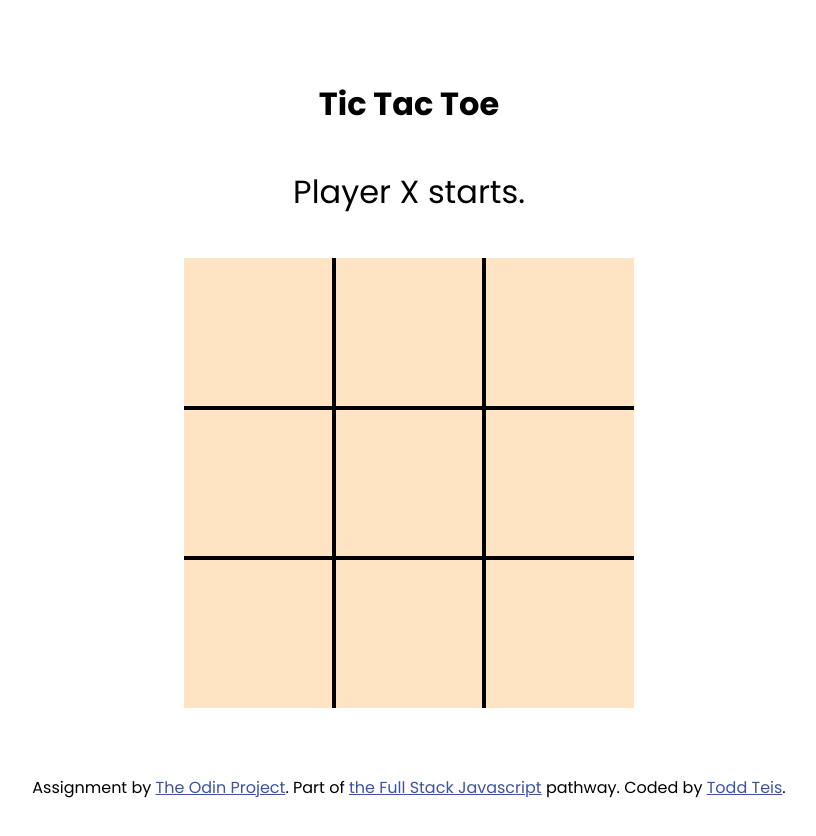
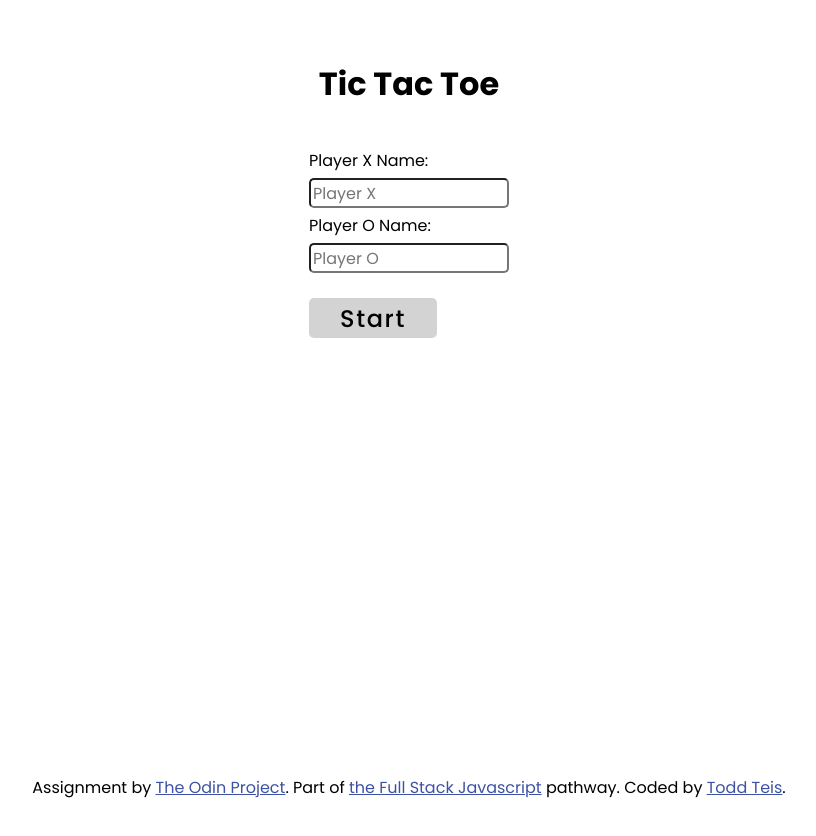
Before and after one commit to toddteis/Tic-Tac-Toe, a website: page index.html in a window 1280 px wide. Shown: the whole page, without its empty margins (231-1047 px from the left). Before the commit the page ends 800 px from the top, so only its background shows below. Drawn offline with Linux system fonts and the light colour scheme.

Commit message:
Styled pre-game section.

```diff
--- a/index.html
+++ b/index.html
@@ -12,7 +12,18 @@
 <body>
     <main>
         <h1>Tic Tac Toe</h1>
-        <section class="game">
+        <section class="pre-game">
+            <div class="pre-game-inner">
+                <label for="player-x">Player X Name:</label>
+                <input type="text" id="player-x" name="player-x" placeholder="Player X" required>
+                <p class="player-x-error"></p>
+                <label for="player-o">Player O Name:</label>
+                <input type="text" id="player-o" name="player-o" placeholder="Player O" required>
+                <p class="player-x-error"></p>
+                <button>Start</button>
+            </div>
+        </section>
+        <section class="game hidden">
             <div class="player-msg">
                 <p class="message" id="message">Player X starts.</p>
                 <p class="error-msg hidden" id="error">Error: invalid selection</p>
--- a/styles.css
+++ b/styles.css
@@ -22,7 +22,12 @@ html {
 
 h1 {
     text-align: center;
-    margin: 80px 0 40px 0;
+    margin: 60px 0 40px 0;
+}
+
+button, input {
+    font-family: inherit;
+    font-size: 100%;
 }
 
 .message {
@@ -45,6 +50,28 @@ h1 {
 
 .hidden {
     visibility: hidden;
+}
+
+/* PRE GAME SECTION */
+
+.pre-game {
+    display: flex;
+    flex-direction: column;
+    align-items: center;
+}
+
+.pre-game-inner {
+    display: flex;
+    flex-direction: column;
+    align-items: left;
+}
+
+input {
+    width: 200px;
+    height: 30px;
+    padding: 2px;
+    border-radius: 5px;
+    margin: 5px 0;
 }
 
 /* GAME SECTION */
@@ -79,7 +106,7 @@ button {
     width: 8rem;
     height: 2.5rem;
     font-size: 1.5rem;
-    font-weight: 700;
+    font-weight: 500;
     letter-spacing: 0.1rem;
     color: black;
     background-color:lightgray;
```
